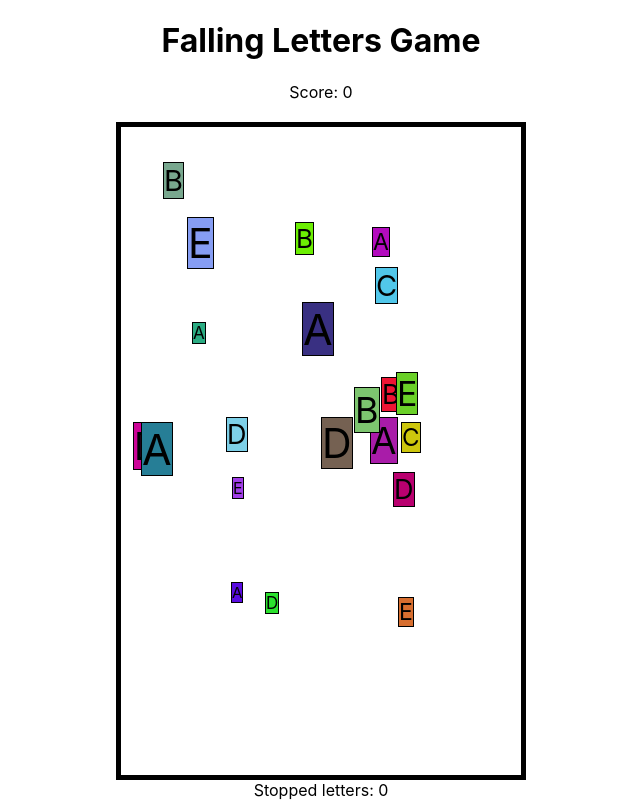
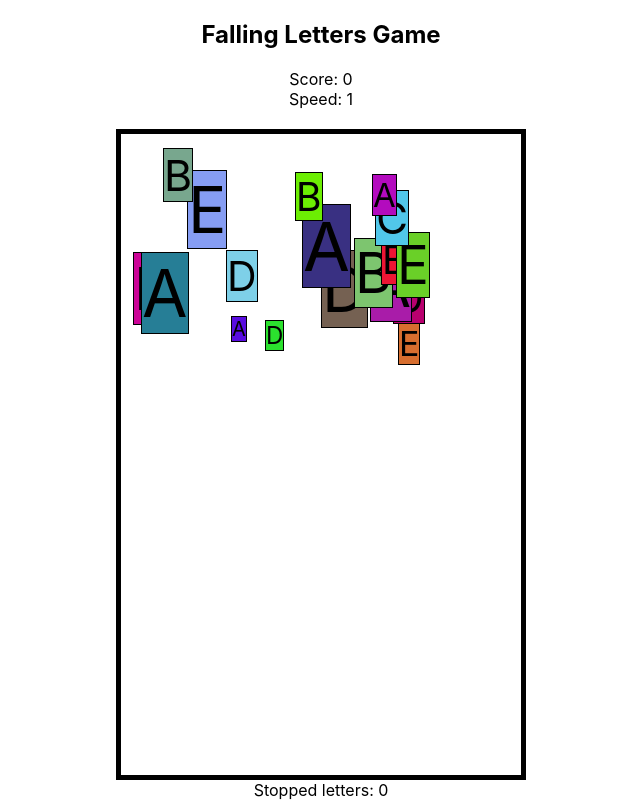
Before and after one commit to JesperKD/falling-boxes, a React (Create React App) app: page / in a window 1280 px wide. Shown: the whole page, without its empty margins (319-959 px from the left). Built offline with nearby package versions, Linux system fonts and the light colour scheme.

Commit message:
Speed Ramp over time

```diff
--- a/src/App.js
+++ b/src/App.js
@@ -6,10 +6,11 @@ const App = () => {
   const [score, setScore] = useState(0);
   const [gameOver, setGameOver] = useState(false);
   const [stoppedCount, setStoppedCount] = useState(0);
+  const [fallingSpeed, setFallingSpeed] = useState(2); // Initial falling speed
   const gameHeight = 750;
   const gameWidth = 350;
 
-  //Object and visual component of the letters
+  // Object and visual component of the letters
   const Letter = ({ letter }) => {
     const letterRef = useRef();
 
@@ -27,6 +28,7 @@ const App = () => {
           backgroundColor: letter.color,
           top: letter.position,
           left: letter.left,
+          animationDuration: `${1 / fallingSpeed}s`, // Adjust the falling animation duration based on speed
         }}
         ref={letterRef}
       >
@@ -36,11 +38,11 @@ const App = () => {
   };
 
   useEffect(() => {
-    //Function for creating/spawning new letters
+    // Function for creating/spawning new letters
     const spawnLetter = () => {
       if (letters.length < 100 && !gameOver) {
         const randomLetter = String.fromCharCode(65 + Math.floor(Math.random() * 5));
-        const randomSize = Math.floor(Math.random() * 30) + 15;
+        const randomSize = Math.floor(Math.random() * 50) + 20;
         const randomColor = '#' + Math.floor(Math.random() * 16777215).toString(16);
         const letter = {
           value: randomLetter,
@@ -54,7 +56,7 @@ const App = () => {
       }
     };
 
-    //interval frequency of letters spawning
+    // Interval frequency of letters spawning
     const intervalId = setInterval(spawnLetter, Math.floor(Math.random() * 250) + 0);
 
     return () => {
@@ -63,21 +65,21 @@ const App = () => {
   }, [gameOver, letters]);
 
   useEffect(() => {
-    //Function for moving and updating position of letters
+    // Function for moving and updating position of letters
     const moveLetters = () => {
       setLetters((prevLetters) =>
         prevLetters.map((letter) => {
           if (letter.position >= gameHeight - letter.size && letter.falling) {
             if (stoppedCount >= 20) {
               clearInterval(intervalId);
-              setGameOver(true)
+              setGameOver(true);
               return letter;
             }
             setStoppedCount((prevCount) => prevCount + 1);
             return { ...letter, falling: false, position: gameHeight - letter.size };
           }
           if (letter.falling) {
-            const newPosition = letter.position + 5;
+            const newPosition = letter.position + fallingSpeed; // Adjust the falling speed
             return { ...letter, position: newPosition };
           }
           return letter;
@@ -85,7 +87,7 @@ const App = () => {
       );
     };
 
-    //Function for handling key presses made by the user, and act accordingly
+    // Function for handling key presses made by the user and acting accordingly
     const handleKeyPress = (event) => {
       if (!gameOver) {
         const pressedLetter = event.key.toUpperCase();
@@ -104,7 +106,7 @@ const App = () => {
       }
     };
 
-    //Interval for updating letter positions
+    // Interval for updating letter positions
     const intervalId = setInterval(moveLetters, 50);
 
     document.addEventListener('keydown', handleKeyPress);
@@ -113,14 +115,29 @@ const App = () => {
       clearInterval(intervalId);
       document.removeEventListener('keydown', handleKeyPress);
     };
-  }, [gameOver, letters, stoppedCount]);
+  }, [gameOver, letters, stoppedCount, fallingSpeed]);
 
-  //The rendered components
+  // Function for checking and updating the falling speed based on the score
+  useEffect(() => {
+    if (score % 100 === 0 && score > 0) {
+      setFallingSpeed((prevSpeed) => prevSpeed * 2);
+    }
+  }, [score]);
+
+  // Function for setting the game over state
+  useEffect(() => {
+    if (stoppedCount >= 20) {
+      setGameOver(true);
+    }
+  }, [stoppedCount]);
+
+  // The rendered components
   return (
     <div className="container">
-      {!gameOver && <h1>Falling Letters Game</h1>}
+      {!gameOver && <h2>Falling Letters Game</h2>}
       {gameOver && <h1 className="game-over">Game Over</h1>}
       <div className="score">Score: {score}</div>
+      {!gameOver && <div className="speed">Speed: {fallingSpeed / 2}</div>}
       <div className="game-area">
         {letters.map((letter, index) => (
           <Letter key={index} letter={letter} />
```
